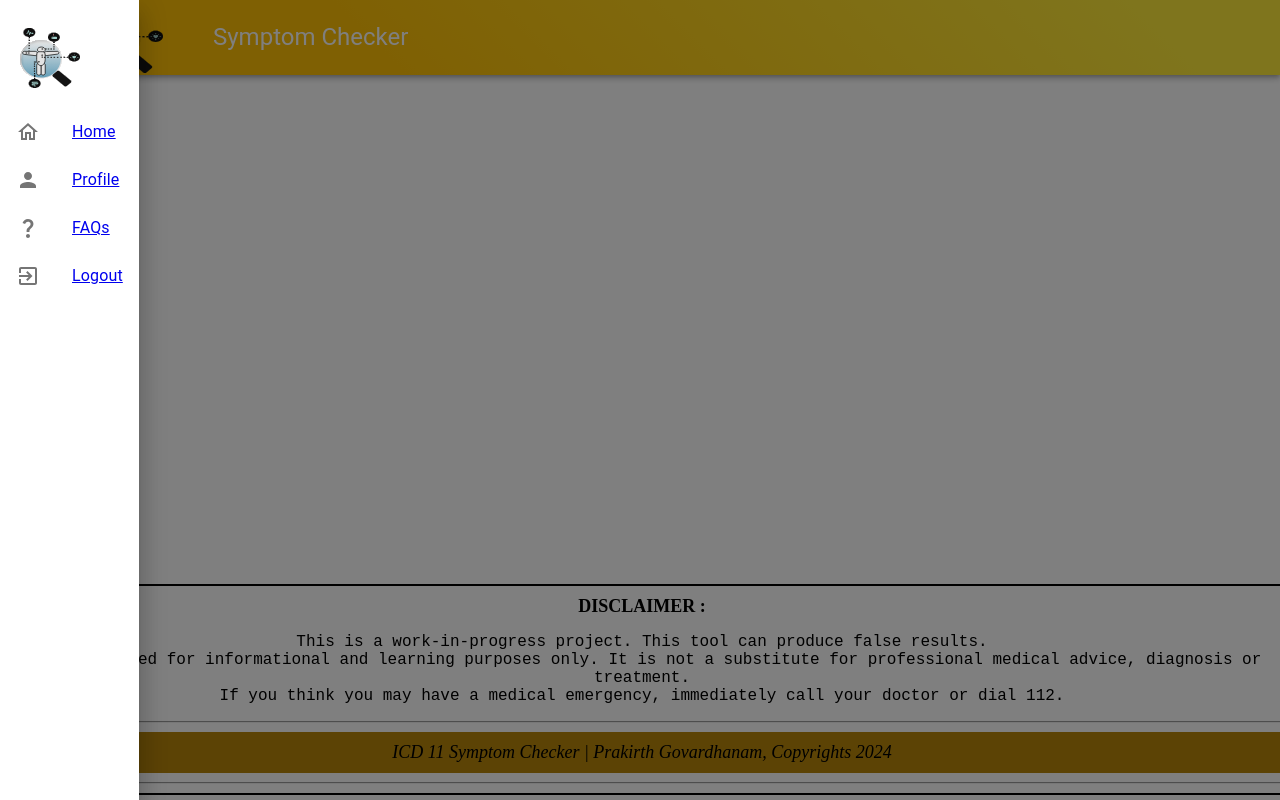
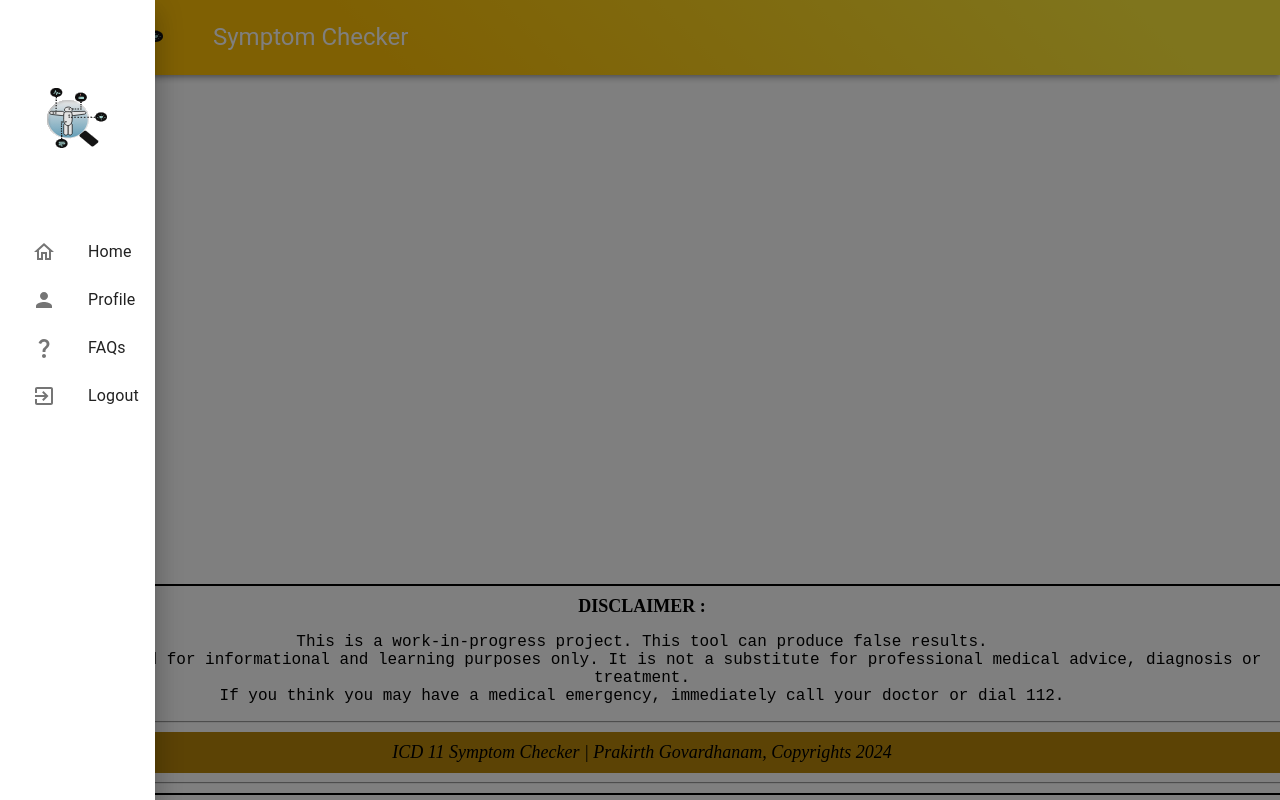
Before and after one commit to prak112/Symptom-Checker-frontend, a React (Vite) app in the folder symptom-checker-frontend/: page / in a window 1280 px wide. Both pictures are taken after a click on the button "menu". Built offline with nearby package versions, Linux system fonts and the light colour scheme.

Commit message:
chore: Update styles and links

```diff
--- a/symptom-checker-frontend/src/components/Sidebar.jsx
+++ b/symptom-checker-frontend/src/components/Sidebar.jsx
@@ -13,38 +13,67 @@ export default function Sidebar({ open, toggleDrawer }){
         toggleDrawer: PropTypes.func.isRequired,
     }
 
+    const sidebarStyles = {
+        drawer: {
+            width: 300,
+            flexShrink: 0
+        },
+        list: {
+            width: '100%',
+            maxWidth: 360,
+            bgcolor: 'background.paper',
+            display: 'flex',
+            flexDirection: 'column',
+            justifyContent: 'space-between'
+        },
+        logo: {
+            justifyContent: 'center',
+            display: 'flex',
+            my: 10
+        },
+        listItemButton:{
+            pl: 4
+        },
+        link: {
+            textDecoration: 'none',
+            color: 'inherit'
+        }
+    }
+
     return(
-        <Drawer open={open} onClose={toggleDrawer} >
-            <List>
-                <ListItemIcon>
-                    <img src={Logo} alt='Logo' width={60} height={60} style={{padding: 10, margin: 10}} />
+        <Drawer open={open} onClose={toggleDrawer} sx={sidebarStyles.drawer} >
+            <List sx={sidebarStyles.list}>
+                <ListItemIcon sx={sidebarStyles.logo}>
+                    <img src={Logo} alt='Logo'
+                    width={60} height={60}
+                    />
                 </ListItemIcon>
-                <Link to="/home">
-                    <ListItemButton>
+                <Link to="/" style={sidebarStyles.link}>
+                    <ListItemButton sx={sidebarStyles.listItemButton}>
                         <ListItemIcon>
                             <HomeOutlined />
                         </ListItemIcon>
                         <ListItemText primary="Home" />
                     </ListItemButton>
                 </Link>
-                <Link to="/profile">
-                    <ListItemButton>
-                        <ListItemIcon>
+                <Link to="/profile" style={sidebarStyles.link}>
+                <ListItemButton sx={sidebarStyles.listItemButton}>
+                    <ListItemIcon>
                             <Person />
                         </ListItemIcon>
                         <ListItemText primary="Profile" />
                     </ListItemButton>
                 </Link>
-                <Link to="/faqs">
-                    <ListItemButton>
+                <Link to="/faqs" style={sidebarStyles.link}>
+                    <ListItemButton sx={sidebarStyles.listItemButton}>
                         <ListItemIcon>
                             <QuestionMark />
                         </ListItemIcon>
                         <ListItemText primary="FAQs" />
                     </ListItemButton>
                 </Link>
-                <Link to="/logout">
-                    <ListItemButton>
+                <Link to="/logout" style={sidebarStyles.link}>
+                    <ListItemButton sx={sidebarStyles.listItemButton}>
                         <ListItemIcon>
                             <ExitToAppOutlined />
                         </ListItemIcon>
```
